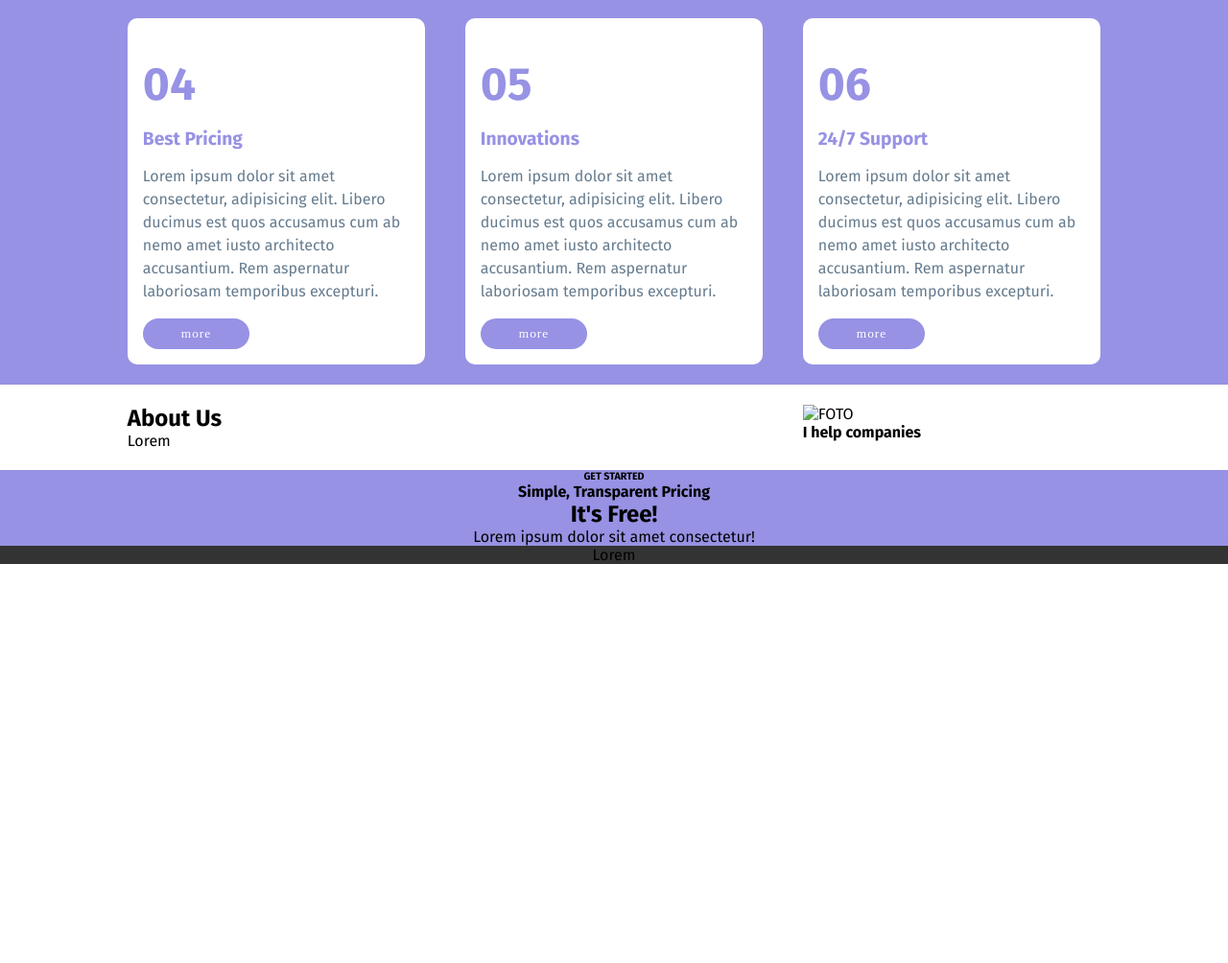
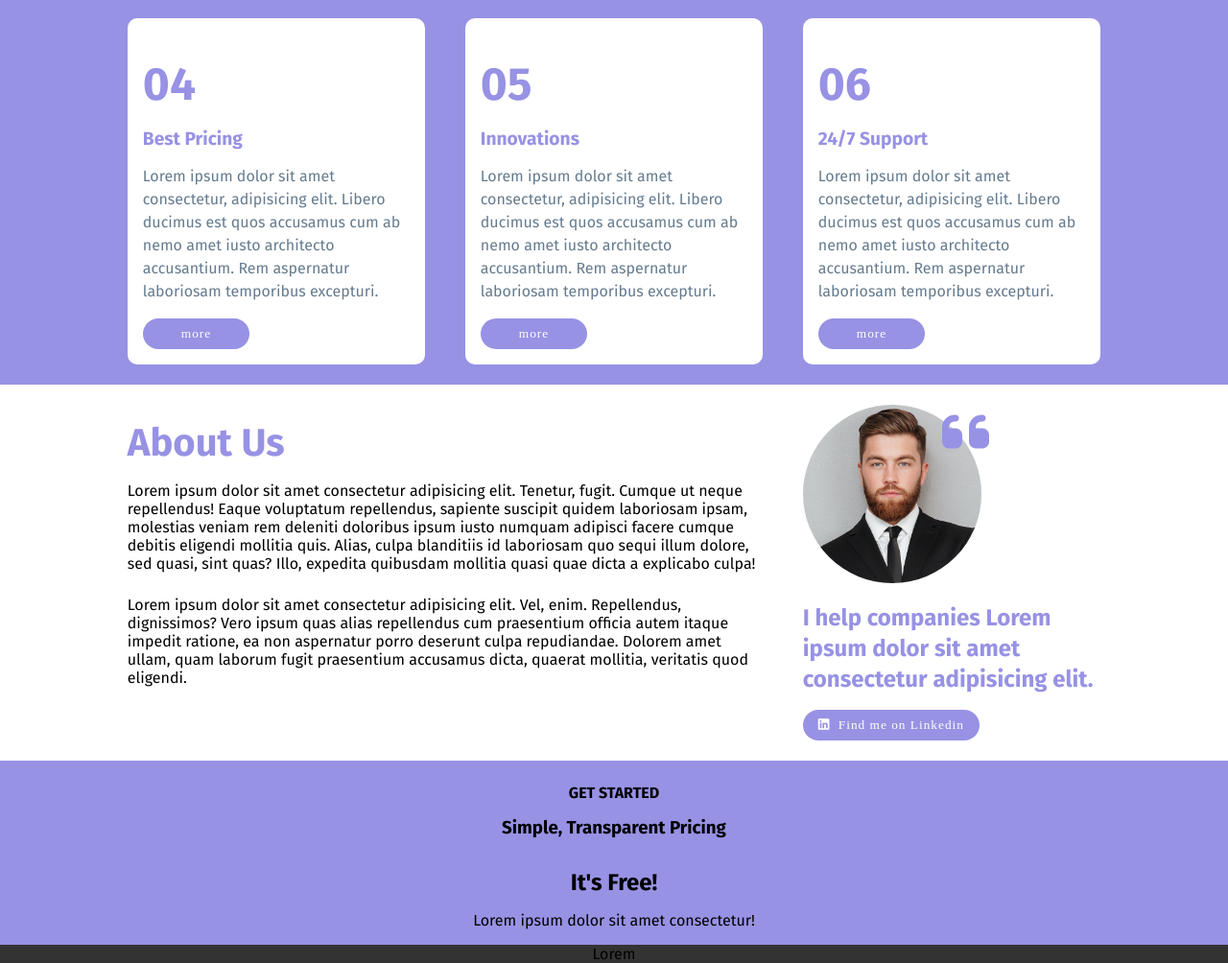
Before and after one commit to agostinoluca/htmlcss-responsive-layout, a plain HTML site: page index.html in a window 1280 px wide. Shown: the part 2912-3916 px from the top of the page at 96% size. Before the commit the page ends 3500 px from the top, so only its background shows below. Drawn offline with Linux system fonts and the light colour scheme.

Commit message:
add section about us

```diff
--- a/assets/css/style.css
+++ b/assets/css/style.css
@@ -169,6 +169,10 @@ img {
 
 .p-6-bottom {
     padding-bottom: 1.5rem;
+}
+
+.p-1-right {
+    padding-right: 0.25rem;
 }
 
 .p-12 {
@@ -382,6 +386,42 @@ img {
     padding: 0.5rem 2.5rem;
 }
 
+/* About Us Section */
+.about_us h2 {
+    font-size: 2.5rem;
+    color: var(--responsive-violet_bg);
+}
+
+.about_us_card {
+    width: 60%;
+    position: relative;
+}
+
+.about_us_card img {
+    border-radius: 50%;
+}
+
+.about_us_card i {
+    position: absolute;
+    top: 0rem;
+    right: -0.5rem;
+    font-size: 3.5rem;
+    color: var(--responsive-violet_bg);
+}
+
+.about_us h4 {
+    font-size: 1.5rem;
+    color: var(--responsive-violet_bg);
+    line-height: 2rem;
+}
+
+.about_us .btn {
+    background-color: var(--responsive-violet_bg);
+    color: var(--responsive-white);
+    letter-spacing: 1px;
+    padding: 0.5rem 1rem;
+}
+
 /* #endregion main */
 
 /* #region footer */
--- a/index.html
+++ b/index.html
@@ -248,12 +248,24 @@
             <div class="container">
                 <div class="row">
                     <div class="col-12 col-8-lg">
-                        <h2>About Us</h2>
-                        <p>Lorem</p>
+                        <h2 class="p-y-4">About Us</h2>
+                        <p class="p-6-bottom">
+                            Lorem ipsum dolor sit amet consectetur adipisicing elit. Tenetur, fugit. Cumque ut neque repellendus! Eaque voluptatum repellendus, sapiente suscipit quidem laboriosam ipsam, molestias veniam rem deleniti doloribus ipsum iusto numquam adipisci facere cumque debitis eligendi mollitia quis. Alias, culpa blanditiis id laboriosam quo sequi illum dolore, sed quasi, sint quas? Illo, expedita quibusdam mollitia quasi quae dicta a explicabo culpa!
+                        </p>
+                        <p>
+                            Lorem ipsum dolor sit amet consectetur adipisicing elit. Vel, enim. Repellendus, dignissimos? Vero ipsum quas alias repellendus cum praesentium officia autem itaque impedit ratione, ea non aspernatur porro deserunt culpa repudiandae. Dolorem amet ullam, quam laborum fugit praesentium accusamus dicta, quaerat mollitia, veritatis quod eligendi.
+                        </p>
                     </div>
                     <div class="col-12 col-4-lg">
-                        <img src="" alt="FOTO">
-                        <h4>I help companies</h4>
+                        <div class="about_us_card">
+                            <img src="./assets/img/about.jpg" alt="FOTO">
+                            <i class="fa-solid fa-quote-left"></i>
+                        </div>
+                        <h4 class="p-y-4">I help companies Lorem ipsum dolor sit amet consectetur adipisicing elit.</h4>
+                        <button class="btn">
+                            <i class="p-1-right fa-brands fa-linkedin"></i>
+                            Find me on Linkedin
+                        </button>
                     </div>
                 </div>
             </div>
@@ -262,10 +274,10 @@
 
         <section class="its_free text-align-center">
             <div class="container">
-                <h6>GET STARTED</h6>
-                <h4>Simple, Transparent Pricing</h4>
-                <h2>It's Free!</h2>
-                <p>Lorem ipsum dolor sit amet consectetur!</p>
+                <h4 class="p-6-top">GET STARTED</h4>
+                <h3 class="p-4">Simple, Transparent Pricing</h3>
+                <h2 class="p-y-4">It's Free!</h2>
+                <p class="p-4-bottom">Lorem ipsum dolor sit amet consectetur!</p>
             </div>
         </section>
         <!-- /.its_free -->
```
